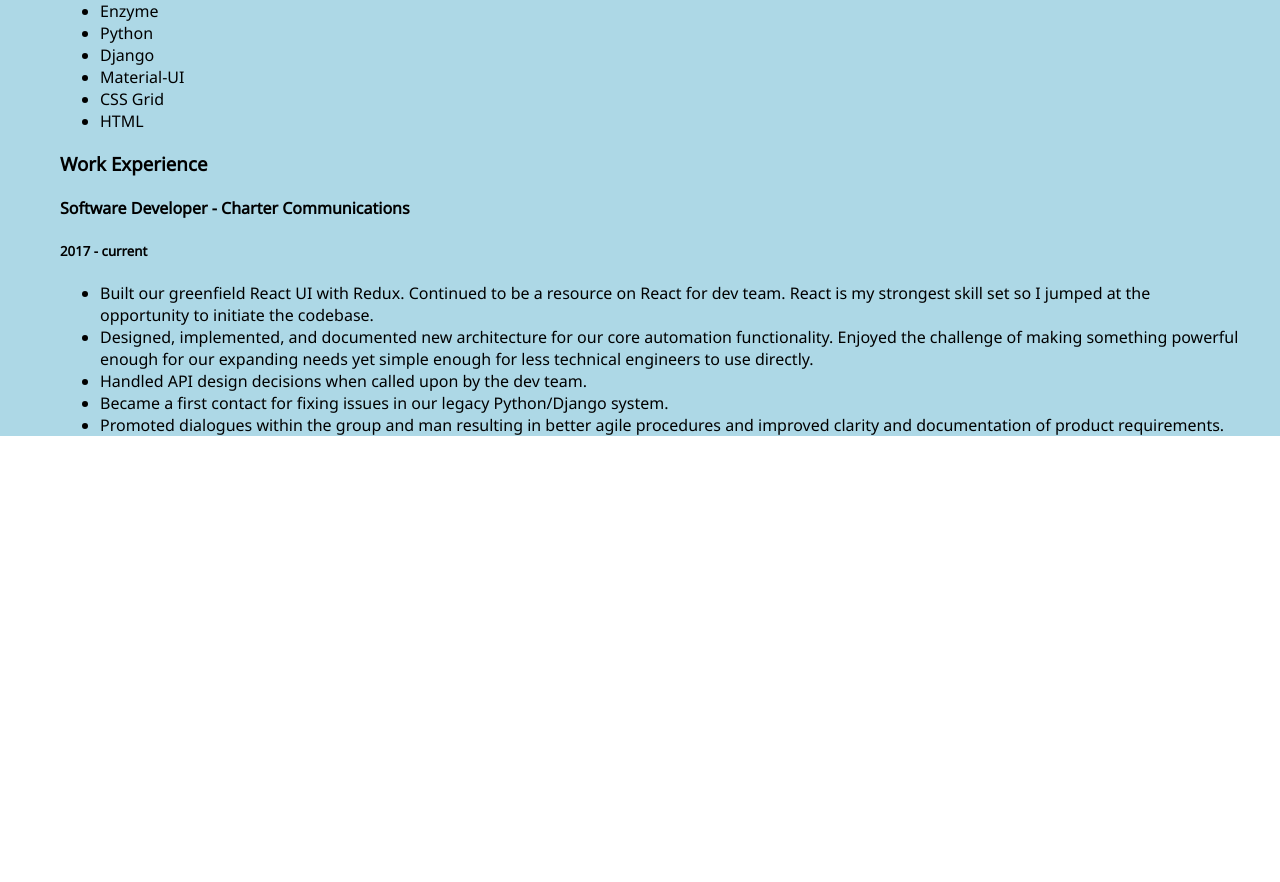
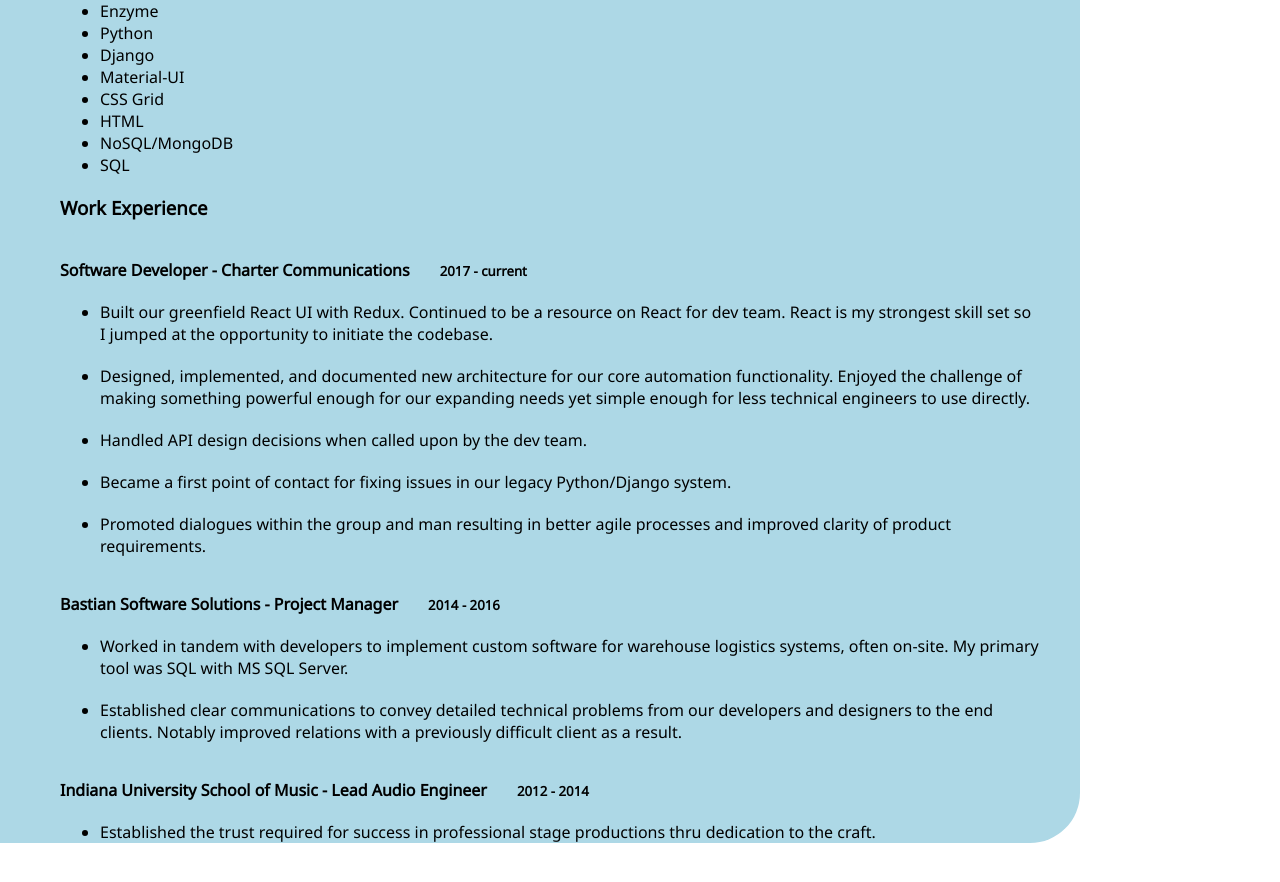
Before and after one commit to zkc/fyi, a React (Create React App) app: page / in a window 1280 px wide. Shown: the part 302-1184 px from the top of the page. Built offline with nearby package versions, Linux system fonts and the light colour scheme.

Commit message:
add rest of jobs, style

```diff
--- a/src/App.js
+++ b/src/App.js
@@ -6,6 +6,10 @@
     background: 'lightblue',
     padding: '0 40px',
     fontFamily:  "'Noto Sans', 'sans-serif'",
+    maxWidth: '1000px',
+    borderTopRightRadius: '50px',
+    borderBottomRightRadius: '50px'
+
   },
   nameHeader: {
     fontSize: '4em',
@@ -15,6 +19,17 @@
   },
   skillsSection: {
     paddingLeft: '20px'
+  },
+  jobHeader: {
+    display: 'inline-block',
+    margin: '20px 0 0 0'
+  },
+  dates: {
+    margin: '0 30px',
+    display: 'inline-block'
+  },
+  bulletPoint: {
+    marginTop: '20px'
   }
 }
 
@@ -42,33 +57,62 @@
             <li>Material-UI</li>
             <li>CSS Grid</li>
             <li>HTML</li>
+            <li>NoSQL/MongoDB</li>
+            <li>SQL</li>
           </ul>
         </section>
 
         <section className={classes.skillsSection}>
           <h3>Work Experience</h3>
-          <section>
-            <h4>Software Developer - Charter Communications</h4>
-            <h5>2017 - current</h5>
+          <div>
+            <h4 className={classes.jobHeader}>Software Developer - Charter Communications</h4>
+            <h5 className={classes.dates}>2017 - current</h5>
             <ul>
-              <li>
+              <li className={classes.bulletPoint}>
                 Built our greenfield React UI with Redux. Continued to be a resource on React for dev team. React is my strongest skill set so I jumped at the opportunity to initiate the codebase.
               </li>
-              <li>
+              <li className={classes.bulletPoint}>
                 Designed, implemented, and documented new architecture for our core automation functionality. Enjoyed the challenge of making something powerful enough for our expanding needs yet simple enough for less technical engineers to use directly.
               </li>
-              <li>
+              <li className={classes.bulletPoint}>
                 Handled API design decisions when called upon by the dev team.
               </li>
-              <li>
-                Became a first contact for fixing issues in our legacy Python/Django system.
+              <li className={classes.bulletPoint}>
+                Became a first point of contact for fixing issues in our legacy Python/Django system.
               </li>
-              <li>
-                Promoted dialogues within the group and man resulting in better agile procedures and improved clarity and documentation of product requirements.
+              <li className={classes.bulletPoint}>
+                Promoted dialogues within the group and man resulting in better agile processes and improved clarity of product requirements.
               </li>
             </ul>
-          </section>
+          </div>
+
+          <div>
+            <h4 className={classes.jobHeader}>Bastian Software Solutions - Project Manager</h4>
+            <h5 className={classes.dates}>2014 - 2016</h5>
+            <ul>
+              <li className={classes.bulletPoint}>
+                Worked in tandem with developers to implement custom software for warehouse logistics systems, often on-site. My primary tool was SQL with MS SQL Server.
+              </li>
+              <li className={classes.bulletPoint}>
+                Established clear communications to convey detailed technical problems from our developers and designers to the end clients. Notably improved relations with a previously difficult client as a result.
+              </li>
+            </ul>
+          </div>
+
+          <div>
+            <h4 className={classes.jobHeader}>Indiana University School of Music - Lead Audio Engineer</h4>
+            <h5 className={classes.dates}>2012 - 2014</h5>
+            <ul>
+              <li className={classes.bulletPoint}>
+                Established the trust required for success in professional stage productions thru dedication to the craft.
+              </li>
+            </ul>
+          </div>
+
+
         </section>
+
+
       </div>
 
     )
```
